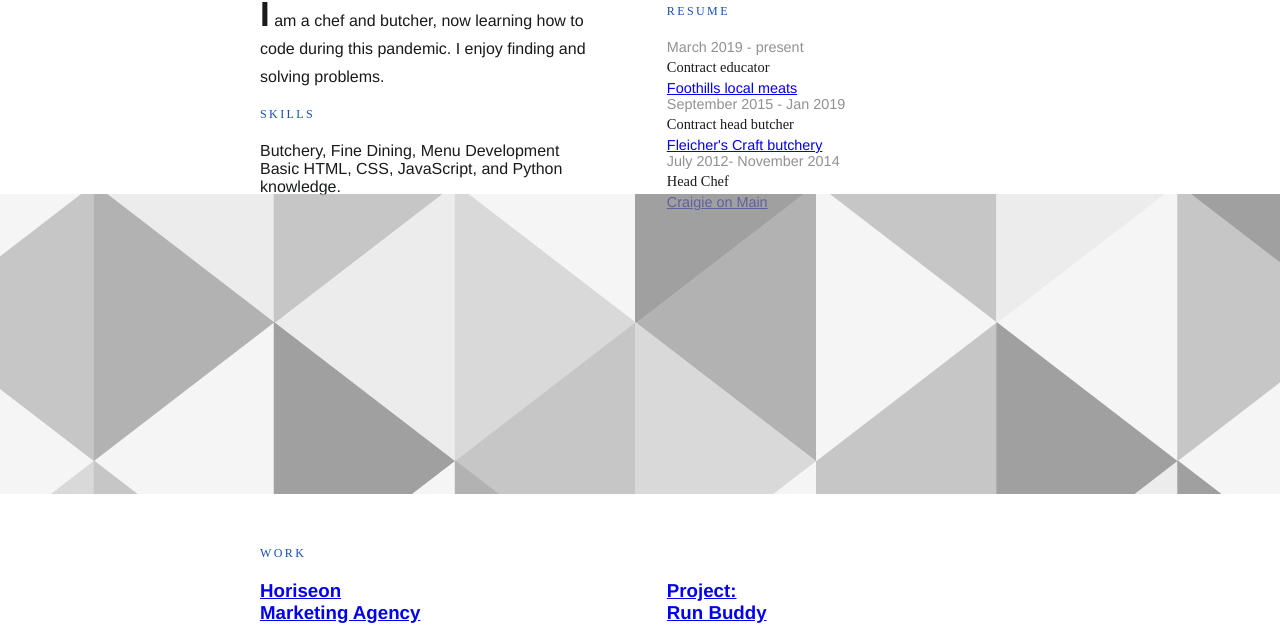
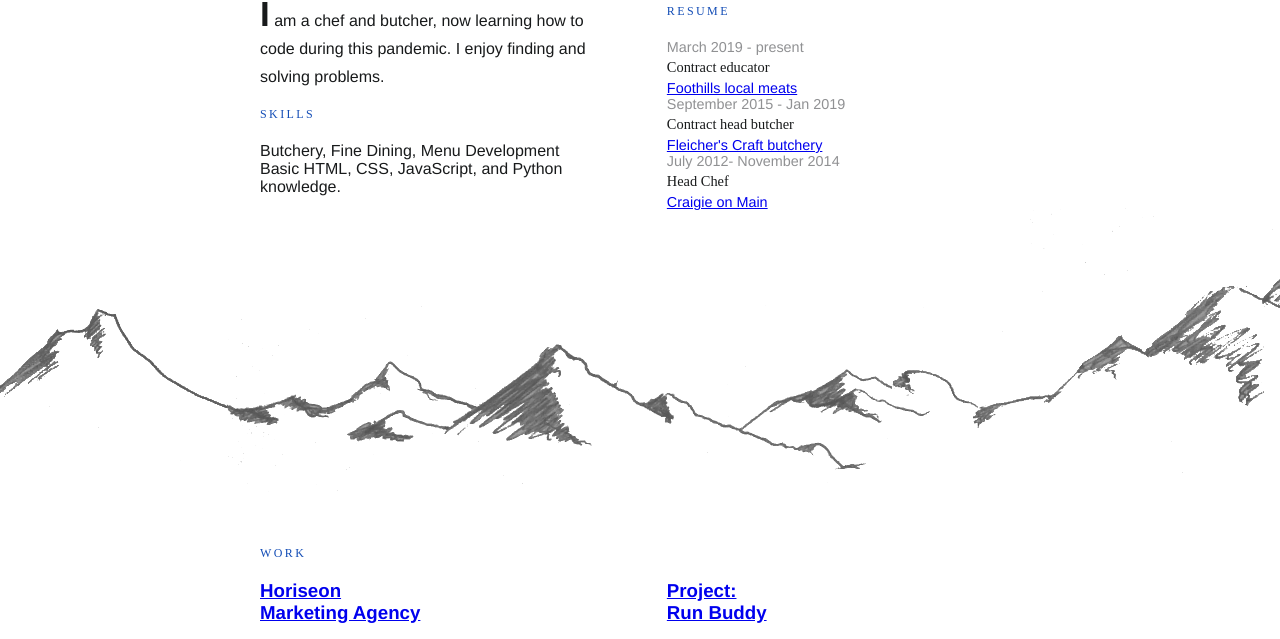
Before and after one commit to jcsryan/John-Ryan-Portfolio, a plain HTML site: page index.html in a window 1280 px wide. Shown: the part 110-749 px from the top of the page. Drawn offline with Linux system fonts and the light colour scheme.

Commit message:
final style touches: changed background img and added mockup to readme.

```diff
--- a/style.css
+++ b/style.css
@@ -77,7 +77,7 @@ ul {
     height: 300px;
     width: 100%;
     background-repeat: no-repeat;
-    background-image: url("./images/grey.jpg");
+    background-image: url("./images/trial\ 2.png");
     background-position: center;
     margin: -100px 0 32px 0;
     opacity: 0.75;
```
Also changed, not shown: index.html (+1 -0 lines), 2020-03-29-13-06-21.png (added), images/pngfuel.com.png (added), images/trial 2.png (added), 2 other files.
